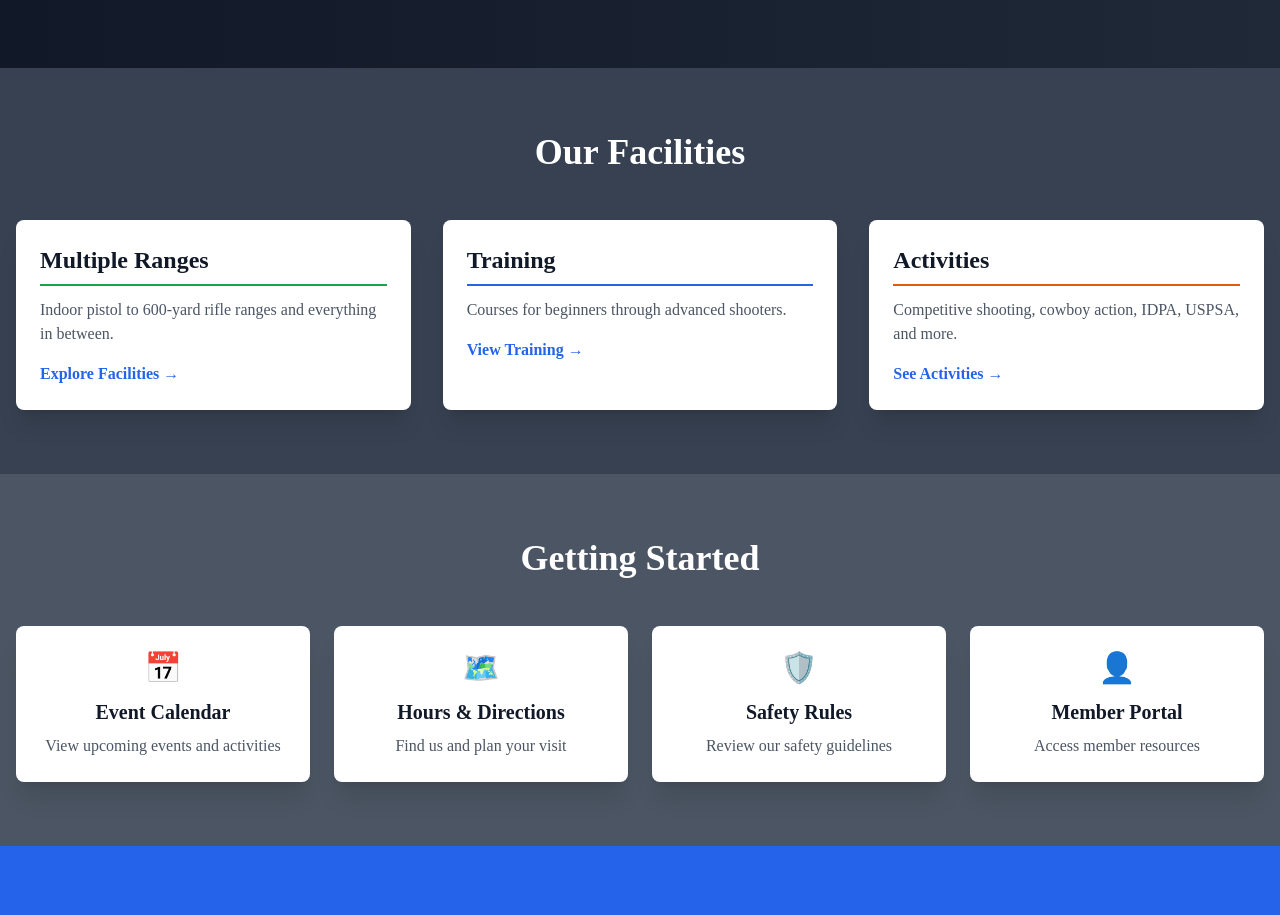
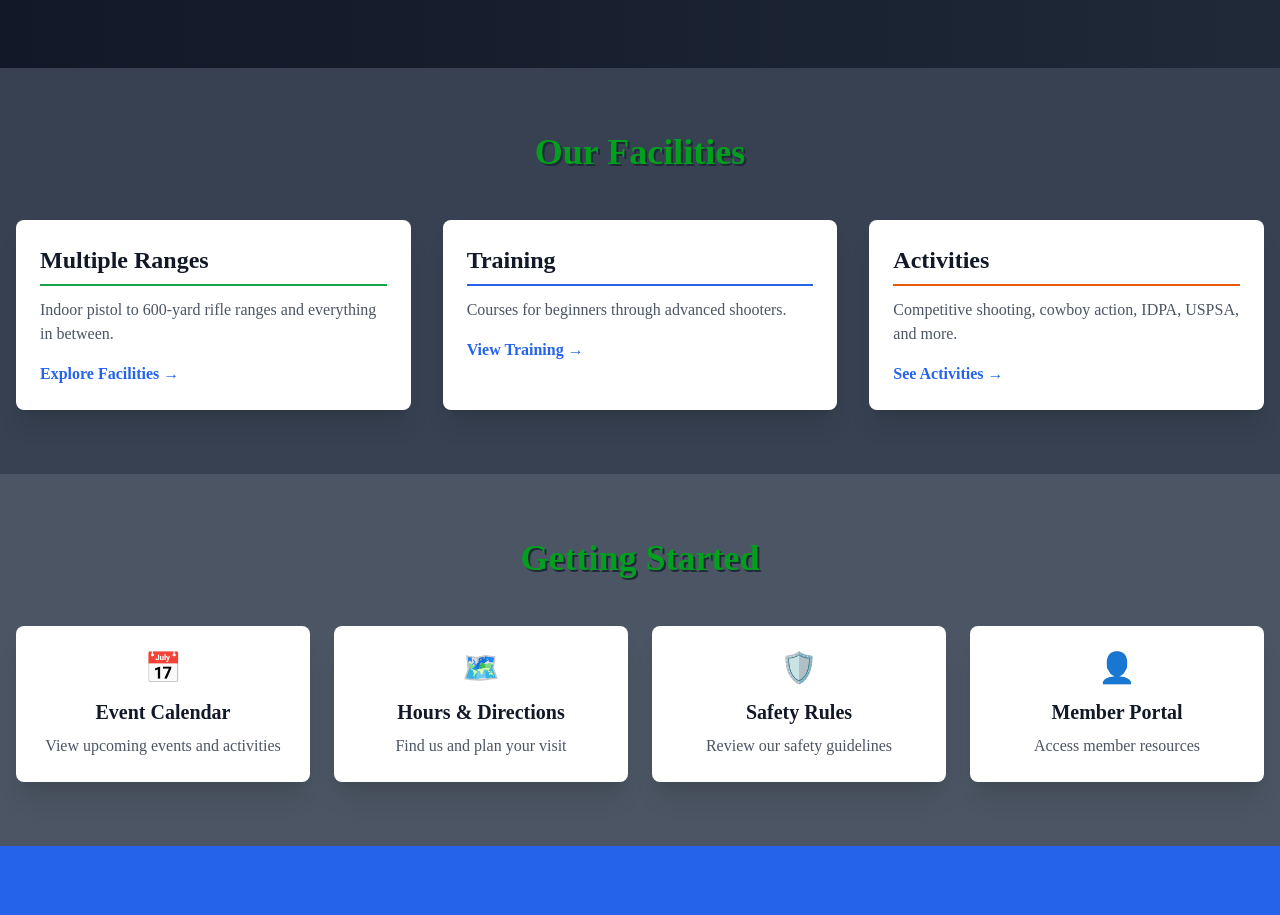
Before and after one commit to Hawk-PDX/tri-county-membership-manager, a Next.js app: page / in a window 1280 px wide. Shown: the part 520-1435 px from the top of the page. Built offline with nearby package versions, Linux system fonts and the light colour scheme.

Commit message:
small styling adjustments

```diff
--- a/src/app/page.js
+++ b/src/app/page.js
@@ -41,7 +41,7 @@ export default function Home() {
 
       <section className="bg-gray-700 py-16">
         <div className="container mx-auto px-4">
-          <h2 className="text-4xl font-bold text-center mb-12 text-white">Our Facilities</h2>
+          <h2 className="text-4xl font-bold text-center mb-12" style={{ color: '#009F1E', textShadow: '2px 2px 0 #1f2937' }}>Our Facilities</h2>
           <div className="grid grid-cols-1 md:grid-cols-3 gap-8">
             <div className="bg-white backdrop-blur-sm p-6 rounded-lg shadow-xl hover:shadow-2xl transition-all">
               <h3 className="text-2xl font-bold mb-3 text-gray-900 border-b-2 border-green-600 pb-2">Multiple Ranges</h3>
@@ -78,7 +78,7 @@ export default function Home() {
 
       <section className="bg-gray-600 py-16">
         <div className="container mx-auto px-4">
-          <h2 className="text-4xl font-bold text-center mb-12 text-white">Getting Started</h2>
+          <h2 className="text-4xl font-bold text-center mb-12" style={{ color: '#009F1E', textShadow: '2px 2px 0 #1f2937' }}>Getting Started</h2>
           <div className="grid grid-cols-1 md:grid-cols-2 lg:grid-cols-4 gap-6">
             <Link
               href="/calendar"
@@ -117,7 +117,7 @@ export default function Home() {
 
       <section className="bg-blue-600 text-white py-16">
         <div className="container mx-auto px-4 text-center">
-          <h2 className="text-4xl font-bold text-center mb-4">Ready to Join?</h2>
+          <h2 className="text-4xl font-bold text-center mb-4" style={{ color: '#009F1E', textShadow: '2px 2px 0 #1f2937' }}>Ready to Join?</h2>
           <p className="text-xl mb-8">
             Membership info and applications
           </p>
```
Lines whose indentation alone changed are shown as unchanged.
